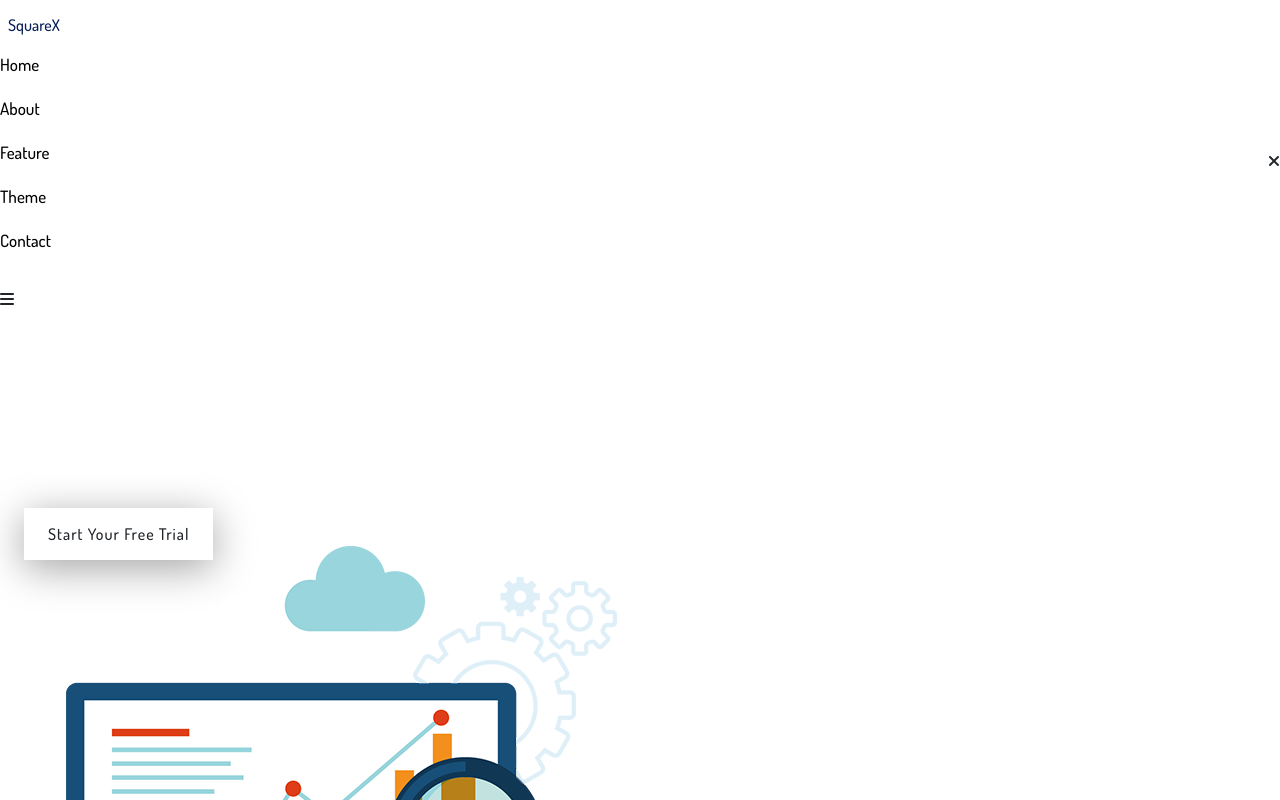
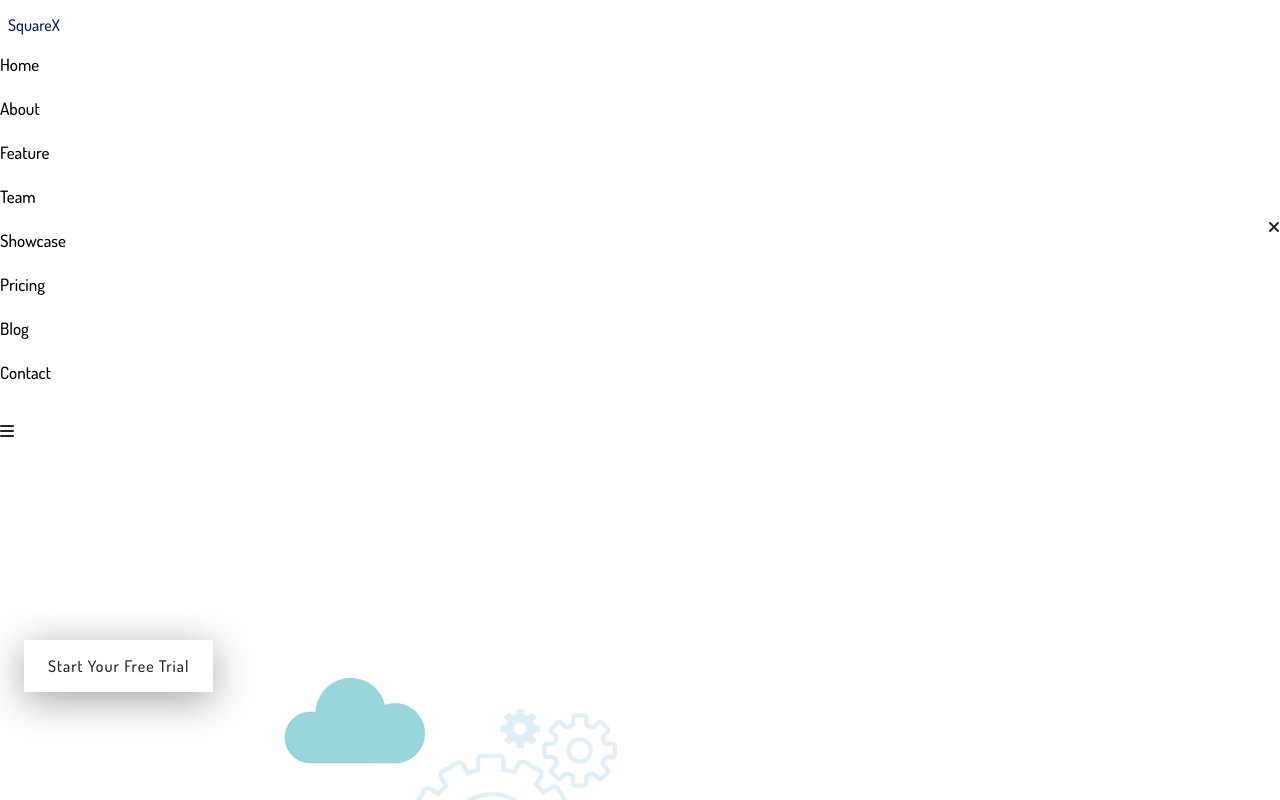
Before and after one commit to GODZ-k/saas, a React (Vite) app: page / in a window 1280 px wide. Shown: the top 800 px of the page. Built offline with nearby package versions, Linux system fonts and the light colour scheme; some icons are missing.

Commit message:
last and final commit

```diff
--- a/src/Components/About/About.jsx
+++ b/src/Components/About/About.jsx
@@ -3,7 +3,7 @@ import Card from "../utils/Card";
 
 function About() {
   return (
-    <section className="section-white section-top-border" id="about">
+    <section  className="section-white section-top-border" id="about">
 
         <div className="container">
 
--- a/src/Components/Header/Header.css
+++ b/src/Components/Header/Header.css
@@ -26,7 +26,7 @@
 
 
 
-@media (max-width:768px) {
+@media (max-width:1023px) {
     .navbar{
         flex-direction: column;
         position: fixed;
@@ -37,20 +37,20 @@
         justify-content: flex-start;
         z-index: 1000;
         background: white;
-        padding: 14% 5%;
+        padding: 10% 5% 0 5%;
         height: 100vh;
 
     }
 }
 @media (max-width:600px) {
     .navbar{
-        padding: 23% 5%;
+        padding: 13% 5% 0 5%;
     }
 }
 @media (max-width:400px) {
     .navbar{
 
-        padding: 27% 5%;
+        padding: 18% 5%;
 
     }
 }
--- a/src/Components/Header/Header.jsx
+++ b/src/Components/Header/Header.jsx
@@ -27,48 +27,60 @@ function Header() {
   const navItems = [
     {
       name:"Home",
-      slug:"/"
+      slug:"#hero"
     },
     {
       name:"About",
-      slug:"/"
+      slug:"#about"
     },
     {
       name:"Feature",
-      slug:"/"
+      slug:"#features"
     },
     {
-      name:"Theme",
-      slug:"/"
+      name:"Team",
+      slug:"#team"
+    },
+    {
+      name:"Showcase",
+      slug:"#showcase"
+    },
+    {
+      name:"Pricing",
+      slug:"#pricing"
+    },
+    {
+      name:"Blog",
+      slug:"#blog"
     },
     {
       name:"Contact",
-      slug:"/"
+      slug:"#contact"
     }
   ]
   return (
    <section className=' fixed z-[9999] bg-white w-full header'>
-    <div className='  flex sm:px-3 md:px-0 md:justify-evenly items-center py-2'>
+    <div className='  flex sm:px-3 lg:px-0 lg:justify-evenly items-center py-2'>
 
       <div className=' p-2'>
         <h1 className=' text-[30px] font-bold text-[#1e90ff]'>SquareX</h1>
       </div>
-      <div ref={ref} className={`flex items-baseline justify-start md:justify-center navbar transition-all ease-linear duration-150 md:duration-0 ${navbar ? 'openNav' : '' }`}>
-        <ul className='flex flex-col md:flex-row items-baseline md:justify-center md:items-center gap-4 font-bold text-xl text-black'>
+      <div ref={ref} className={`flex items-baseline justify-start lg:justify-center navbar transition-all ease-linear duration-150 lg:duration-0 ${navbar ? 'openNav' : '' }`}>
+        <ul className='flex flex-col lg:flex-row items-baseline lg:justify-center lg:items-center gap-4 font-bold text-xl text-black'>
 
           {
             navItems.map((item,index)=>(
-              <li key={index} className='pb-3'>{item.name}</li>
+              <li key={index} className='pb-3'><a href={item.slug}>{item.name}</a></li>
             ))
           }
 
         </ul>
         <button className=' text-white bg-[#1e90ff] px-5 py-3 rounded-md ml-4'>Get Started</button>
-      <button id='close' onClick={toggleNavbar} className='top-6 text-2xl  right-40 sm:right-48 z-[99999] md:hidden absolute'><i className="fa-solid fa-xmark"></i></button>
+      <button id='close' onClick={toggleNavbar} className='top-6 text-2xl  right-40 sm:right-48 z-[99999] lg:hidden absolute'><i className="fa-solid fa-xmark"></i></button>
       </div>
     </div>
 
-        <button className='top-5 right-10 text-2xl md:hidden absolute' onClick={toggleNavbar}><i className=" fa-solid fa-bars"></i></button>
+        <button className='top-5 right-10 text-2xl lg:hidden absolute' onClick={toggleNavbar}><i className=" fa-solid fa-bars"></i></button>
    </section>
   )
 }
--- a/src/Components/Hero/HeroSec.jsx
+++ b/src/Components/Hero/HeroSec.jsx
@@ -3,7 +3,7 @@ import "./HeroStyle.css";
 
 function HeroSec() {
   return (
-    <section className="w-full pt-20 md:pt-32 pb-16 bg-[#1e90ff]">
+    <section className="w-full pt-20 md:pt-32 pb-16 bg-[#1e90ff]" id="hero">
       <div className="flex justify-center items-center flex-wrap p-4">
         <div className=" p-0 sm:px-9 lg:p-0 lg:max-w-[50%]">
           <h1 className=" text-white mb-3 md:w-[90%]  lg:w-[80%] text-[40px]">Meet Square - The World's Most Powerful SaaS Software</h1>
--- a/src/index.css
+++ b/src/index.css
@@ -13,5 +13,6 @@ body {
     margin: 0;
     box-sizing: border-box;
 	/* border: 1px solid red; */
+  scroll-behavior: smooth;
     text-decoration: none;
 }
```
